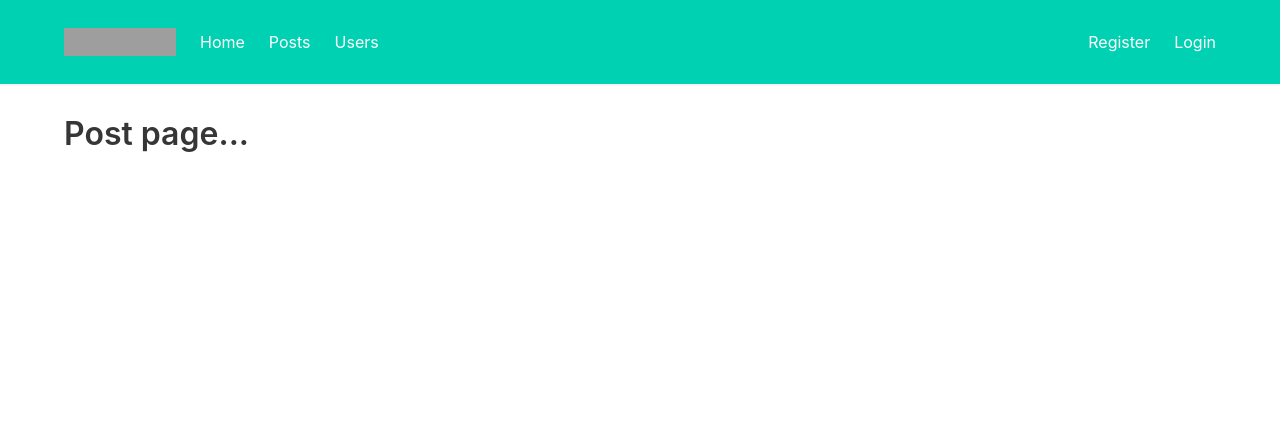
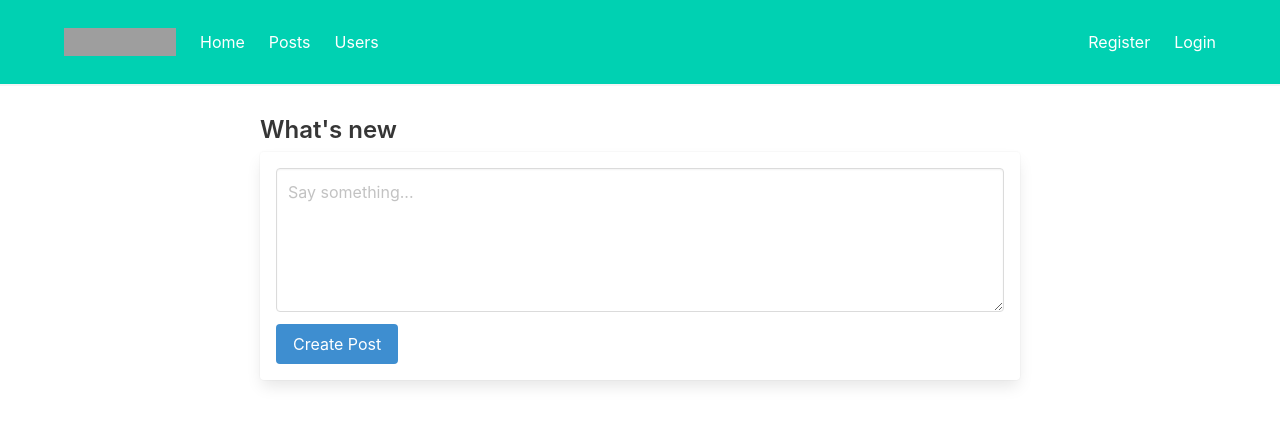
Before and after one commit to jmrmgn/topsglob, a React (Create React App) app in the folder client/: page /posts in a window 1280 px wide. Shown: the top 424 px of the page. Built offline with nearby package versions, Linux system fonts and the light colour scheme; grey boxes are pictures that could not be loaded.

Commit message:
post state added

```diff
--- a/client/src/actions/types.js
+++ b/client/src/actions/types.js
@@ -7,3 +7,8 @@ export const AUTH_REQUEST = 'AUTH_REQUEST';
 export const AUTH_ERROR = 'AUTH_ERROR';
 export const AUTH_SUCCESS = 'AUTH_SUCCESS';
 export const SET_CURRENT_USER = 'SET_CURRENT_USER';
+
+// POST
+export const POST_REQUEST = 'POST_REQUEST';
+export const POST_ERROR = 'POST_ERROR';
+export const POST_SUCCESS = 'POST_SUCCESS';
--- /dev/null
+++ b/client/src/components/common/TextAreaFieldGroup.js
@@ -0,0 +1,34 @@
+import React from 'react';
+import classnames from 'classnames';
+import PropTypes from 'prop-types';
+
+const TextAreaFieldGroup = props => {
+   const { name, placeholder, value, error, onChange } = props;
+   return (
+      <div className="field">
+         <div className="control">
+            <textarea
+               className={classnames('textarea', { 'is-danger': error })}
+               name={name}
+               value={value}
+               placeholder={placeholder}
+               onChange={onChange}
+               cols="30"
+               rows="5"
+            />
+         </div>
+         {error ? <p className="help has-text-danger">{error}</p> : null}
+      </div>
+   );
+};
+
+TextAreaFieldGroup.propTypes = {
+   name: PropTypes.string.isRequired,
+   placeholder: PropTypes.string,
+   value: PropTypes.string,
+   error: PropTypes.string,
+   onChange: PropTypes.func.isRequired
+};
+
+
+export default TextAreaFieldGroup;
--- a/client/src/components/layout/Navbar.js
+++ b/client/src/components/layout/Navbar.js
@@ -1,7 +1,7 @@
 import React, { Component } from 'react';
 import PropTypes from 'prop-types';
 import classnames from 'classnames';
-import { NavLink } from 'react-router-dom';
+import { NavLink, withRouter } from 'react-router-dom';
 
 import { connect } from 'react-redux';
 import { hideFlash } from '../../actions/flashActions';
@@ -12,9 +12,10 @@ class Navbar extends Component {
       isActive: false
    }
 
-   onLogout = () => {
+   onLogout = e => {
+      e.preventDefault();
       this.props.logoutUser();
-      this.props.history.push('/');
+      this.props.history.push('/login');
       this.setState({ isActive: false });
    }
 
@@ -38,14 +39,14 @@ class Navbar extends Component {
          ? (
             <React.Fragment>
                <div className='navbar-item is-hoverable'>
-                  <a className="navbar-link" href="/" onClick={e => { e.preventDefault(); this.setState({ isActive: !this.state.isActive }); }}>
+                  <a className="navbar-link" href="/" onClick={e => { e.preventDefault() }}>
                      Hello, {user.username}
                   </a>
 
                   <div className="navbar-dropdown">
                      <NavLink className="navbar-item" to="/profile" onClick={this.onCloseMenu.bind(this)}>Profile</NavLink>
                      <NavLink className="navbar-item" to="/settings" onClick={this.onCloseMenu.bind(this)}>Settings</NavLink>
-                     <NavLink className="navbar-item" to="/logout" onClick={this.onLogout.bind(this)}>Logout</NavLink>
+                     <a href="/" className="navbar-item" onClick={this.onLogout.bind(this)}>Logout</a>
                   </div>
                </div>
             </React.Fragment>
@@ -108,4 +109,4 @@ const mapStateToProps = state => ({
    auth: state.auth
 });
 
-export default connect(mapStateToProps, { hideFlash, logoutUser })(Navbar);
+export default connect(mapStateToProps, { hideFlash, logoutUser })(withRouter(Navbar));
--- /dev/null
+++ b/client/src/components/posts/PostForm.js
@@ -0,0 +1,55 @@
+import React, { Component } from 'react';
+import TextAreaFieldGroup from '../common/TextAreaFieldGroup';
+
+import { connect } from 'react-redux';
+
+class PostForm extends Component {
+   state = {
+      content: '',
+      errors: {}
+   };
+
+   onChange = e => {
+      this.setState({ [e.target.name]: e.target.value });
+   }
+
+   onSubmit = e => {
+      e.preventDefault();
+
+      const { id } = this.props.auth.user;
+      const { content } = this.state;
+      // TODO CREATE POST
+   }
+
+   render() {
+      const { errors } = this.state;
+      return (
+         <div className="postform">
+            <label htmlFor="content" className="title is-4">What's new</label>
+            <div className="card m-t-sm p-md">
+               <div className="card-body">
+                  <form onSubmit={this.onSubmit.bind(this)}>
+                     <TextAreaFieldGroup
+                        name="content"
+                        placeholder="Say something..."
+                        onChange={this.onChange.bind(this)}
+                        error={errors.content}
+                     />
+                     <div className="field m-t-sm">
+                        <div className="control">
+                           <button className="button is-info">Create Post</button>
+                        </div>
+                     </div>
+                  </form>
+               </div>
+            </div>
+         </div>
+      )
+   }
+}
+
+const mapStateToProps = state => ({
+   auth: state.auth
+});
+
+export default connect(mapStateToProps, {})(PostForm);
--- a/client/src/components/posts/Posts.js
+++ b/client/src/components/posts/Posts.js
@@ -1,10 +1,15 @@
 import React, { Component } from 'react';
+import PostForm from './PostForm';
 
 class Posts extends Component {
    render() {
       return (
-         <div>
-            <h1 className="title">Post page...</h1>
+         <div className="block">
+            <div className="columns">
+               <div className="column is-8 is-offset-2">
+                  <PostForm />
+               </div>
+            </div>
          </div>
       )
    }
--- a/client/src/reducers/index.js
+++ b/client/src/reducers/index.js
@@ -1,8 +1,10 @@
 import { combineReducers } from 'redux';
 import flashReducer from './flashReducer';
 import authReducer from './authReducer';
+import postReducer from './postReducer';
 
 export default combineReducers({
    flash: flashReducer,
-   auth: authReducer
+   auth: authReducer,
+   post: postReducer
 });
--- /dev/null
+++ b/client/src/reducers/postReducer.js
@@ -0,0 +1,38 @@
+import {
+   POST_REQUEST, POST_SUCCESS, POST_ERROR
+} from '../actions/types';
+
+const initialState = {
+   isPosting: false,
+   isFetching: false,
+   posts: [],
+   post: {},
+   errors: {}
+};
+
+export default (state = initialState, action) => {
+   switch (action.type) {
+      case POST_REQUEST:
+         return {
+            ...state,
+            isPosting: true
+         };
+
+      case POST_ERROR:
+         return {
+            ...state,
+            isPosting: false,
+            errors: action.payload
+         };
+
+      case POST_SUCCESS:
+         return {
+            ...state,
+            isPosting: false,
+            errors: {}
+         };
+
+      default:
+         return state;
+   }
+};
```
